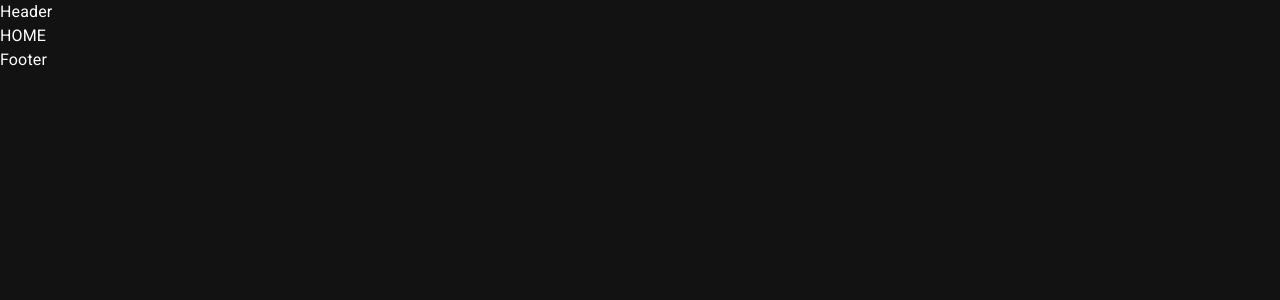
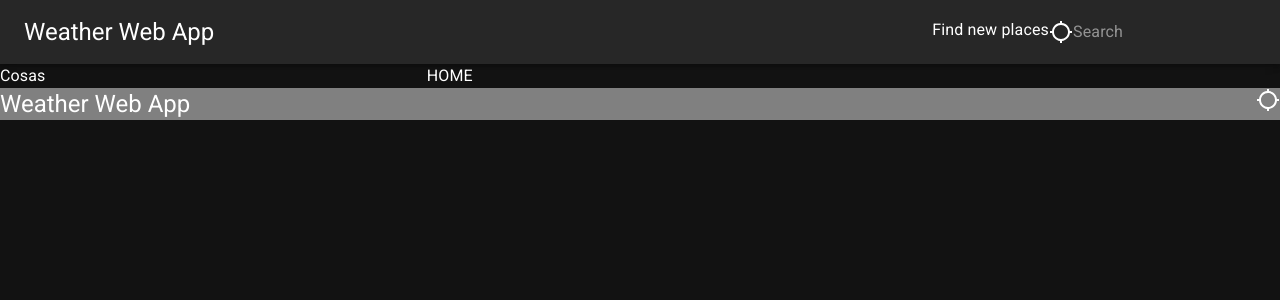
Before and after one commit to Fabricio-L/weather-web, a React (Create React App) app: page / in a window 1280 px wide. Shown: the top 300 px of the page. Built offline with nearby package versions, Linux system fonts and the light colour scheme.

Commit message:
Header and Footer components added

```diff
--- a/package.json
+++ b/package.json
@@ -6,7 +6,8 @@
     "@emotion/react": "^11.7.1",
     "@emotion/styled": "^11.6.0",
     "@mui/icons-material": "^5.3.1",
-    "@mui/material": "^5.4.0",
+    "@mui/material": "^5.4.1",
+    "@mui/styles": "^5.4.1",
     "@react-google-maps/api": "^2.7.0",
     "@testing-library/jest-dom": "^5.16.2",
     "@testing-library/react": "^12.1.2",
--- a/src/App.js
+++ b/src/App.js
@@ -1,5 +1,6 @@
 import React, { Fragment } from 'react'
 import { ThemeProvider } from '@mui/material/styles'
+import { Grid } from '@mui/material'
 import CssBaseline from '@mui/material/CssBaseline'
 import darkTheme from './themeConfig'
 import Home from './views/Home'
@@ -12,7 +13,14 @@ const App = () => {
       <ThemeProvider theme={darkTheme}>
         <CssBaseline />
         <Header />
-        <Home />
+        <Grid container spacing={3} style={{ width: '100%' }}>
+          <Grid item xs={12} md={4}>
+            <div>Cosas</div>
+          </Grid>
+          <Grid item xs={12} md={8}>
+            <Home />
+          </Grid>
+        </Grid>
         <Footer />
       </ThemeProvider>
     </Fragment>
--- a/src/layouts/footer/Footer.jsx
+++ b/src/layouts/footer/Footer.jsx
@@ -1,8 +1,18 @@
 import React from 'react'
+import { Typography, Box } from '@mui/material'
+import LocationSearchingIcon from '@mui/icons-material/LocationSearching'
+import useStyles from './styles'
 
 const Footer = () => {
+  const classes = useStyles()
+
   return (
-    <div>Footer</div>
+      <Box display={'flex'} className={classes.root}>
+        <Typography variant='h5' flexGrow={1}>Weather Web App</Typography>
+          <div>
+              <LocationSearchingIcon />
+          </div>
+      </Box>
   )
 }
 
--- a/src/layouts/footer/styles.js
+++ b/src/layouts/footer/styles.js
@@ -0,0 +1,9 @@
+import { makeStyles } from '@mui/styles'
+
+const useStyles = makeStyles({
+  root: {
+    backgroundColor: 'grey',
+  },
+})
+
+export default useStyles
--- a/src/layouts/header/Header.jsx
+++ b/src/layouts/header/Header.jsx
@@ -1,8 +1,27 @@
 import React from 'react'
+import { Autocomplete } from '@react-google-maps/api'
+import { AppBar, Toolbar, Typography, InputBase, Box } from '@mui/material'
+import LocationSearchingIcon from '@mui/icons-material/LocationSearching'
+import useStyles from './styles'
 
 const Header = () => {
+  const classes = useStyles()
+
   return (
-    <div>Header</div>
+    <AppBar position='static'>
+      <Toolbar>
+        <Typography variant='h5' flexGrow={1}>Weather Web App</Typography>
+        <Box display={'flex'}>
+          <Typography variant="subtitle1">Find new places</Typography>
+          {/* <Autocomplete> */}
+            <div className={classes.searchContainer}>
+                <LocationSearchingIcon />
+              <InputBase placeholder='Search'/>
+            </div>
+          {/* </Autocomplete> */}
+        </Box>
+      </Toolbar>
+    </AppBar>
   )
 }
 
--- a/src/layouts/header/styles.js
+++ b/src/layouts/header/styles.js
@@ -0,0 +1,10 @@
+import { makeStyles } from '@mui/styles'
+
+const useStyles = makeStyles({
+  searchContainer: {
+    display: 'flex',
+    alignItems: 'center',
+  },
+})
+
+export default useStyles
--- a/src/themeConfig.js
+++ b/src/themeConfig.js
@@ -1,9 +1,9 @@
 import { createTheme } from '@mui/material/styles'
 
 const darkTheme = createTheme({
-    palette: {
-        mode: 'dark',
-    },
+  palette: {
+    mode: 'dark',
+  },
 })
 
 export default darkTheme
```
Also changed, not shown: src/components/map/map.jsx (+11 -0 lines), 1 other file (tests, documents, lock files or other folders).
